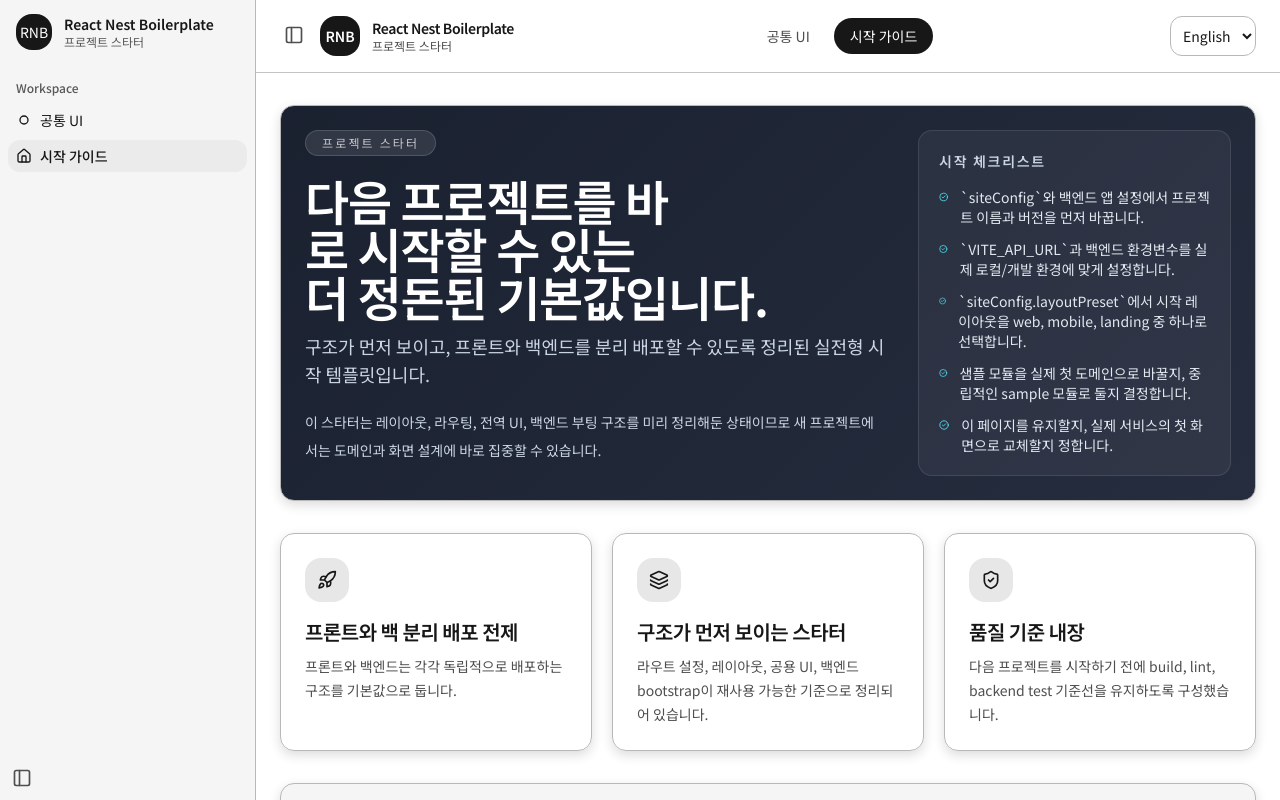
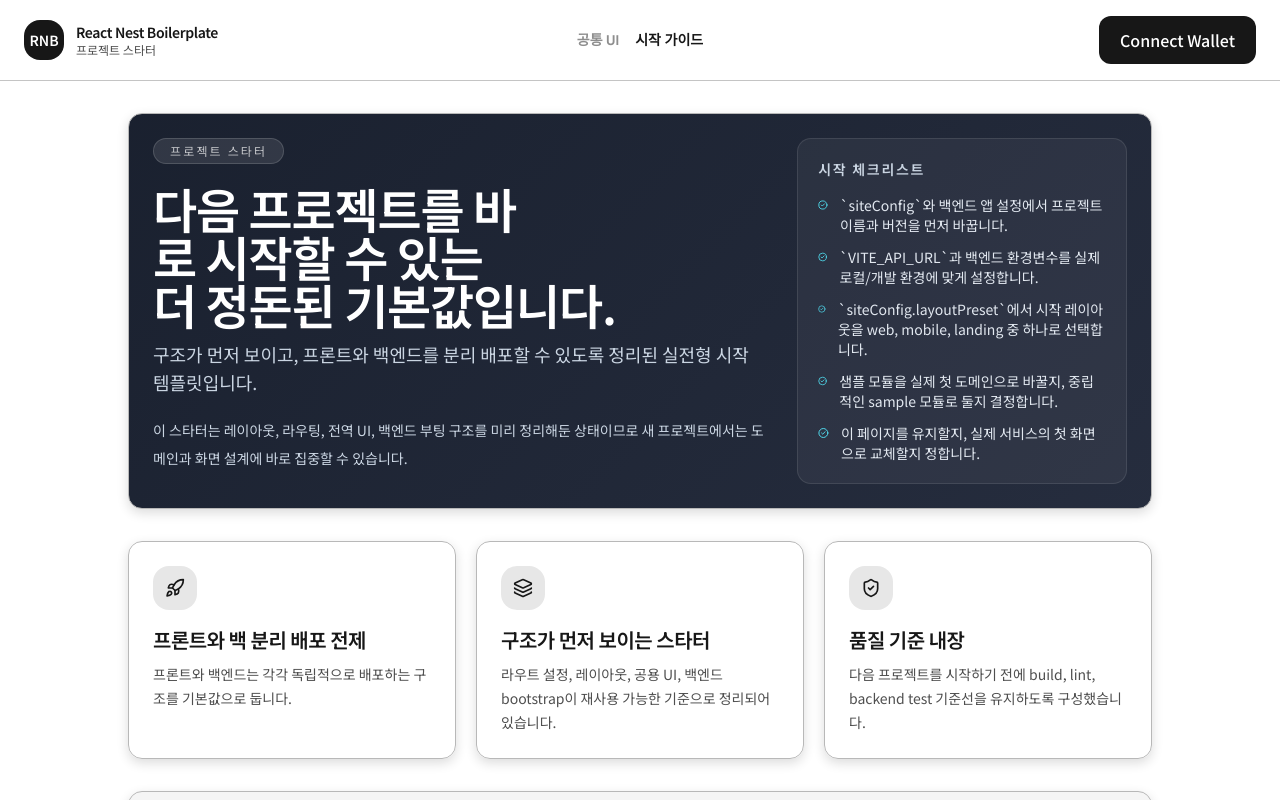
Before and after one commit to crypto-worlds-fair-cameo/cameo-frontend, a React (Vite) app: page / in a window 1280 px wide. Shown: the top 800 px of the page. Built offline with nearby package versions, Linux system fonts and the light colour scheme.

Commit message:
feat: 랜딩 헤더 메뉴와 지갑 버튼 구성

```diff
--- a/src/app/config/site.ts
+++ b/src/app/config/site.ts
@@ -48,7 +48,7 @@ export const siteConfig = {
   description:
     '구조가 먼저 보이고, 프론트와 백엔드를 분리 배포할 수 있도록 정리된 실전형 시작 템플릿입니다.',
   repositoryLabel: '프로젝트 스타터',
-  layoutPreset: 'web' as LayoutPresetKey,
+  layoutPreset: 'landing' as LayoutPresetKey,
 } as const;
 
 export const activeLayoutPreset = layoutPresets[siteConfig.layoutPreset];
--- a/src/app/layout/header/HeaderLogo.tsx
+++ b/src/app/layout/header/HeaderLogo.tsx
@@ -3,13 +3,18 @@ import { siteConfig } from '@/app/config/site';
 
 const HeaderLogo = ({ onNavigate }: { onNavigate?: () => void }) => {
   return (
-    <Link onClick={onNavigate} to="/" className="flex items-center gap-3">
-      <span className="flex size-10 items-center justify-center rounded-2xl bg-primary text-sm font-semibold text-primary-foreground">
+    <Link
+      onClick={onNavigate}
+      to="/"
+      aria-label={siteConfig.name}
+      className="flex min-w-0 items-center gap-3"
+    >
+      <span className="flex size-10 shrink-0 items-center justify-center rounded-2xl bg-primary text-sm font-semibold text-primary-foreground">
         {siteConfig.shortName}
       </span>
-      <span className="grid leading-tight">
-        <span className="text-sm font-semibold tracking-tight">{siteConfig.name}</span>
-        <span className="text-xs text-muted-foreground">{siteConfig.repositoryLabel}</span>
+      <span className="layout-header-logo-copy grid min-w-0 leading-tight">
+        <span className="truncate text-sm font-semibold tracking-tight">{siteConfig.name}</span>
+        <span className="truncate text-xs text-muted-foreground">{siteConfig.repositoryLabel}</span>
       </span>
     </Link>
   );
--- a/src/app/layout/header/HeaderNav.tsx
+++ b/src/app/layout/header/HeaderNav.tsx
@@ -1,6 +1,6 @@
 import type { MenuItem } from '@/app/menu/index';
-import { NavLink } from 'react-router';
-import { cn } from '@/shared/lib/utils';
+import { useLocation, useNavigate } from 'react-router';
+import { Navigation } from '@/shared/ui/navigation';
 
 interface HeaderNavProps {
   menuItems: MenuItem[];
@@ -9,33 +9,22 @@ interface HeaderNavProps {
 }
 
 const HeaderNav = ({ menuItems, stacked = false, onNavigate }: HeaderNavProps) => {
+  const { pathname } = useLocation();
+  const navigate = useNavigate();
+
   return (
-    <nav
-      className={cn(
-        'flex items-center gap-2',
-        stacked && 'flex-col items-stretch',
-        !stacked && 'hidden lg:flex'
-      )}
-    >
-      {menuItems.map(item => (
-        <NavLink
-          key={item.path}
-          to={item.path}
-          onClick={onNavigate}
-          className={({ isActive }) =>
-            cn(
-              'rounded-full px-4 py-2 text-sm transition',
-              stacked && 'rounded-2xl border border-border/70 px-4 py-3',
-              isActive
-                ? 'bg-primary text-primary-foreground'
-                : 'text-muted-foreground hover:bg-secondary hover:text-foreground'
-            )
-          }
-        >
-          {item.title}
-        </NavLink>
-      ))}
-    </nav>
+    <div className={stacked ? undefined : 'layout-header-nav hidden lg:block'}>
+      <Navigation
+        label="주 메뉴"
+        items={menuItems.map(item => ({ href: item.path, label: item.title }))}
+        activeHref={pathname}
+        variant={stacked ? 'sidebar' : 'top'}
+        onNavigate={path => {
+          navigate(path);
+          onNavigate?.();
+        }}
+      />
+    </div>
   );
 };
 
--- a/src/app/layout/header/index.tsx
+++ b/src/app/layout/header/index.tsx
@@ -1,4 +1,3 @@
-import { LanguageSelect } from './LanguageSelect';
 import { useMobileNavigation } from '../model/useMobileNavigation';
 import type { MenuItem } from '@/app/menu/index';
 import { Button } from '@/shared/ui/button';
@@ -25,7 +24,7 @@ const Header = ({ menuItems, showSidebar = false }: HeaderProps) => {
   return (
     <header className="layout-header">
       <div className="layout-header-inner">
-        <div className="flex items-center gap-3">
+        <div className="layout-header-brand flex min-w-0 items-center gap-3">
           {showSidebar && (
             <div className="hidden md:block">
               <SidebarTrigger />
@@ -36,8 +35,8 @@ const Header = ({ menuItems, showSidebar = false }: HeaderProps) => {
 
         <HeaderNav menuItems={menuItems} />
 
-        <div className="flex items-center gap-2">
-          <LanguageSelect />
+        <div className="layout-header-actions flex items-center gap-2">
+          <Button variant="primary">Connect Wallet</Button>
           <div className="flex items-center gap-2 lg:hidden">
             {showSidebar && <SidebarTrigger className="hidden sm:inline-flex md:hidden" />}
             <Sheet open={navigation.open} onOpenChange={navigation.setOpen}>
--- a/src/app/layout/layout.css
+++ b/src/app/layout/layout.css
@@ -40,11 +40,21 @@
 .layout-header-inner {
   width: min(100%, 96rem);
   margin: 0 auto;
-  display: flex;
+  display: grid;
+  grid-template-columns: minmax(0, 1fr) auto;
   align-items: center;
-  justify-content: space-between;
-  gap: 1rem;
-  padding: 1rem 1.25rem;
+  gap: var(--space-4);
+  padding: var(--space-4) var(--space-3);
+}
+
+.layout-header-actions {
+  justify-self: end;
+}
+
+@media (max-width: 639px) {
+  .layout-header-brand .layout-header-logo-copy {
+    display: none;
+  }
 }
 
 .layout-main {
@@ -89,10 +99,20 @@
 
 @media (min-width: 768px) {
   .layout-header-inner {
-    padding: 1rem 1.5rem;
+    padding: var(--space-4) var(--space-6);
   }
 
   .layout-main {
     padding: 2rem 1.5rem 2.5rem;
   }
 }
+
+@media (min-width: 1024px) {
+  .layout-header-inner {
+    grid-template-columns: minmax(0, 1fr) auto minmax(0, 1fr);
+  }
+
+  .layout-header-nav {
+    justify-self: center;
+  }
+}
```
